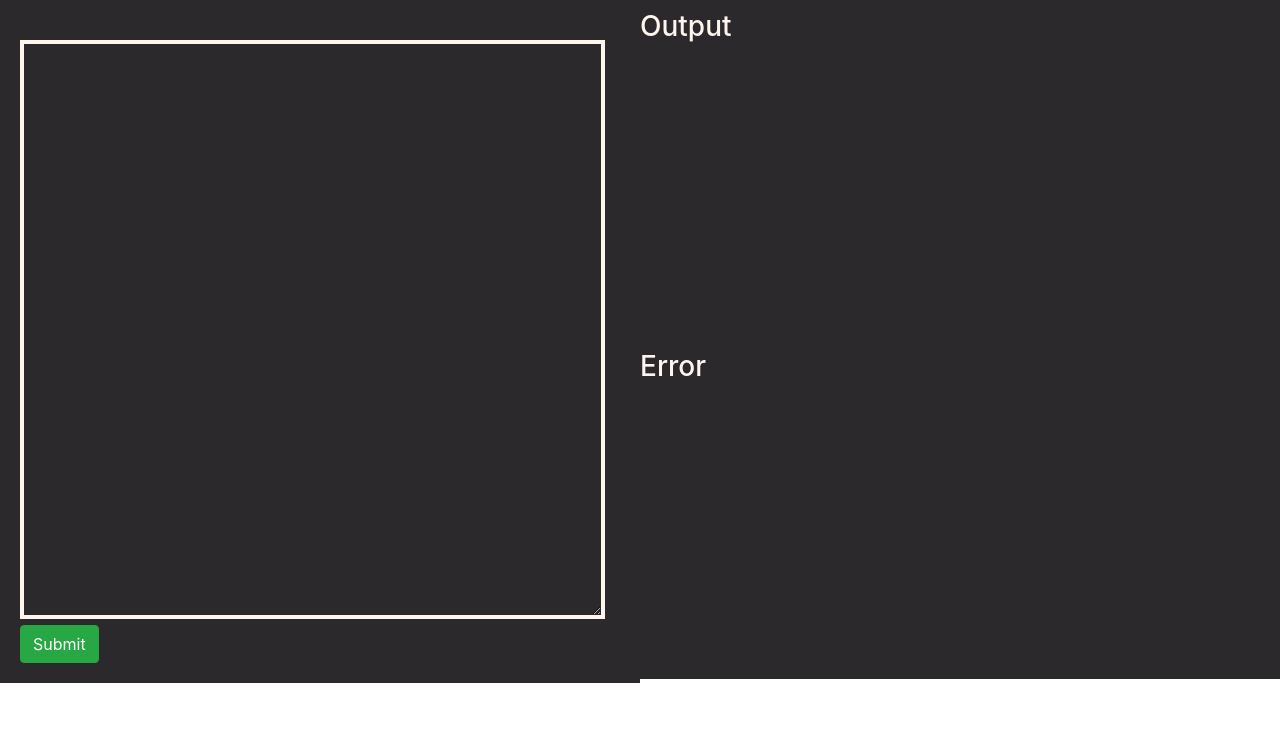
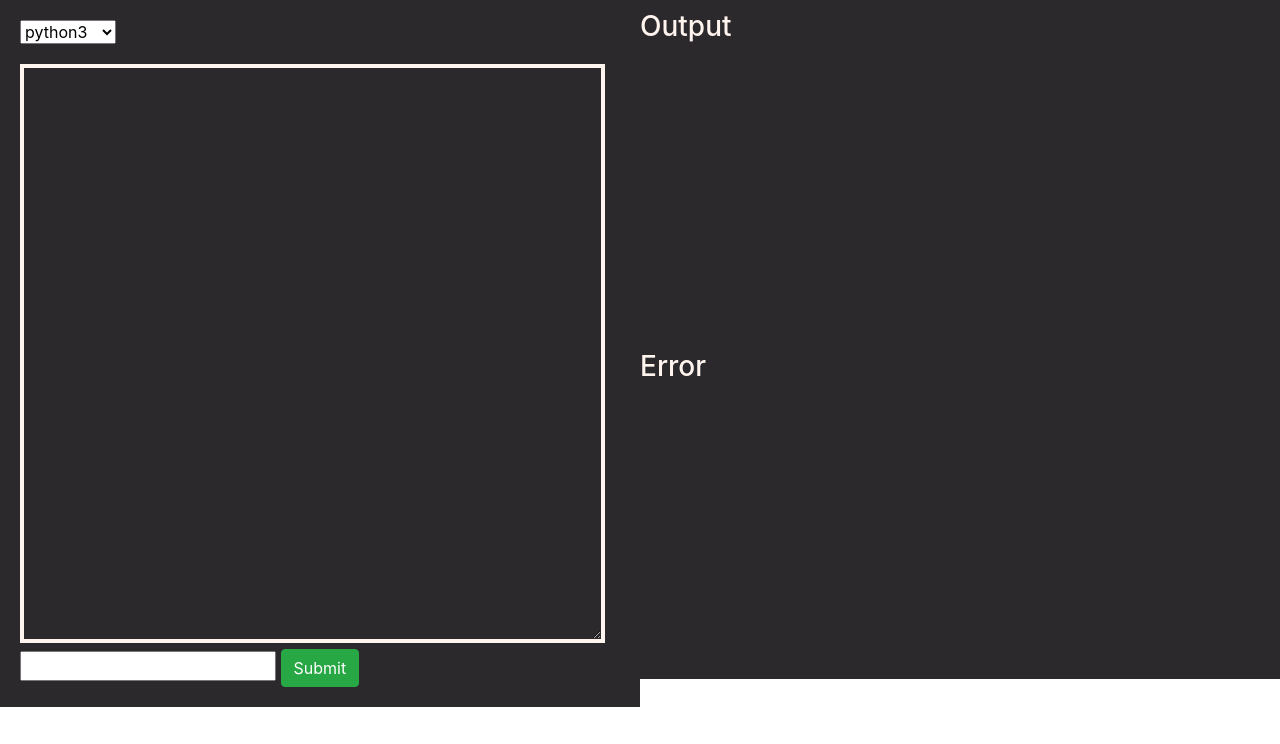
Before and after one commit to adityasunny1189/Coditor, a Flask app: page / in a window 1280 px wide. Shown: the part 56-800 px from the top of the page. Run offline with Flask 2, Linux system fonts and the light colour scheme; some libraries are stand-ins or nearby versions.

Commit message:
Update index.html

```diff
--- a/templates/index.html
+++ b/templates/index.html
@@ -17,8 +17,14 @@
     <div>
         <div class="text-editor">
             <form method="POST" action="">
+                <select name="language">
+                    <option>python3</option>
+                    <option>cpp</option>
+                    <option>javascript</option>
+                </select>
                 <textarea cols="60" rows="21" name="text_editor"></textarea>
                 <br>
+                <input name="input_value">
                 <input class="btn btn-success" type="submit">
             </form>
         </div>
```
